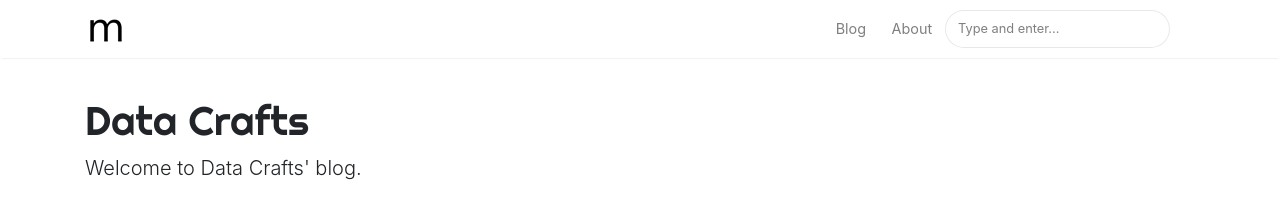
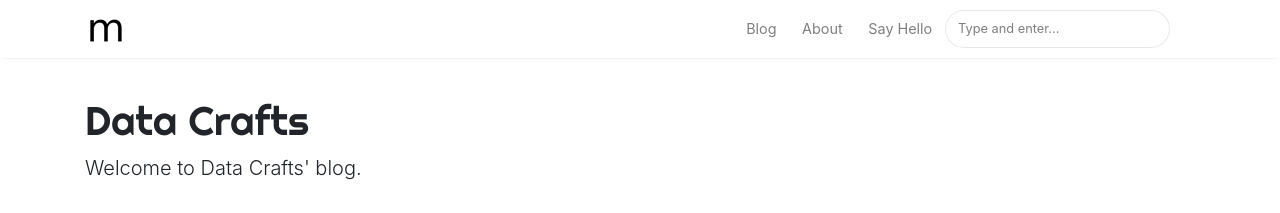
Before and after one commit to data-crafts/data-crafts.github.io, a Jekyll site: the page built from _pages/about.md, in a window 1280 px wide. Shown: the top 213 px of the page. Built offline with Jekyll 4.4.1, drawn with Linux system fonts in a browser that asks for light colours; nearby versions of some CDN libraries.

Commit message:
Update default.html
Added contact menu

```diff
--- a/_layouts/default.html
+++ b/_layouts/default.html
@@ -73,6 +73,10 @@ ga('send', 'pageview');
 
                 <li class="nav-item">
                 <a class="nav-link" href="{{ site.baseurl }}/about">About</a>
+                </li>
+
+		<li class="nav-item">
+                <a class="nav-link" href="{{ site.baseurl }}/contact">Say Hello</a>
                 </li>
 
                 {% include search-lunr.html %}
```
